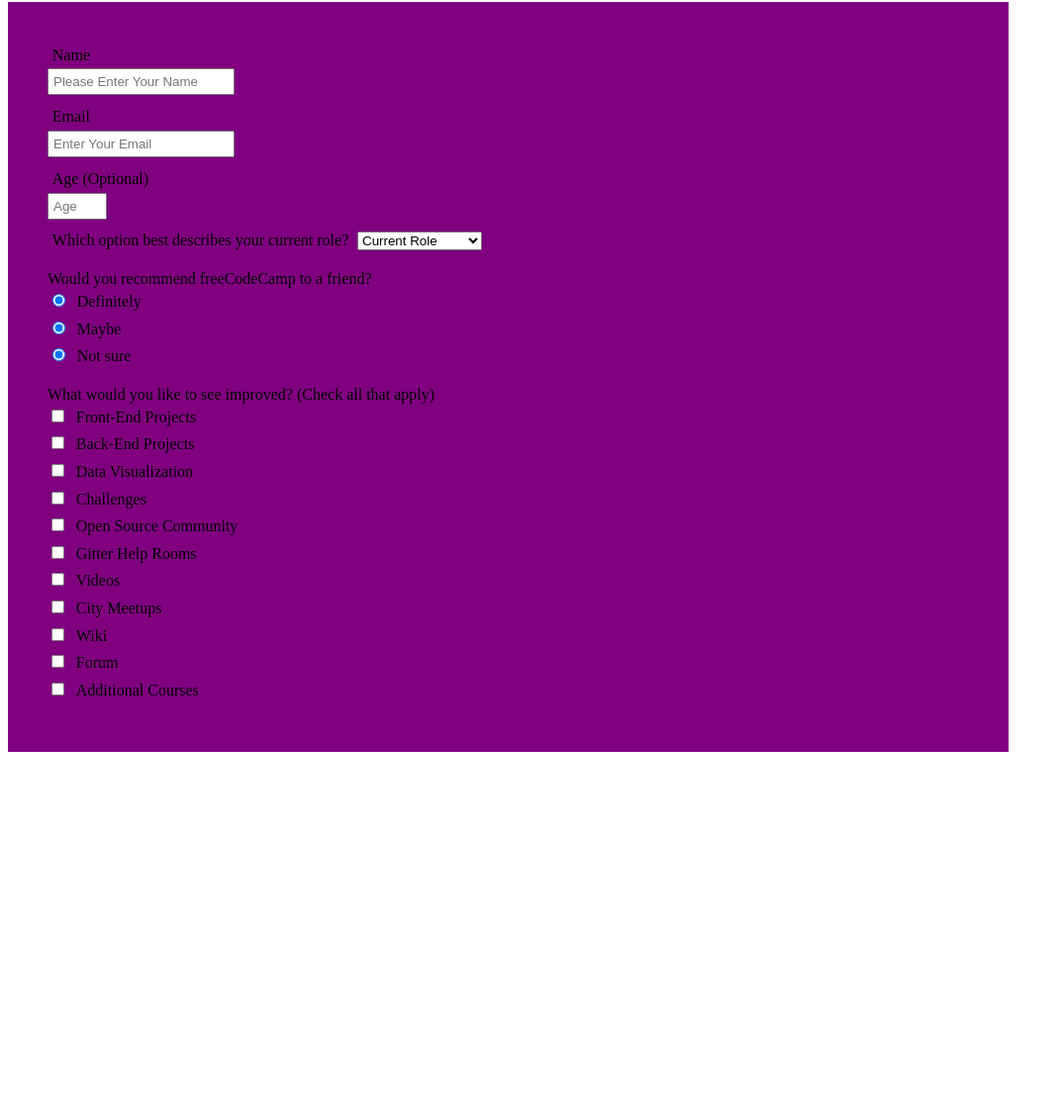
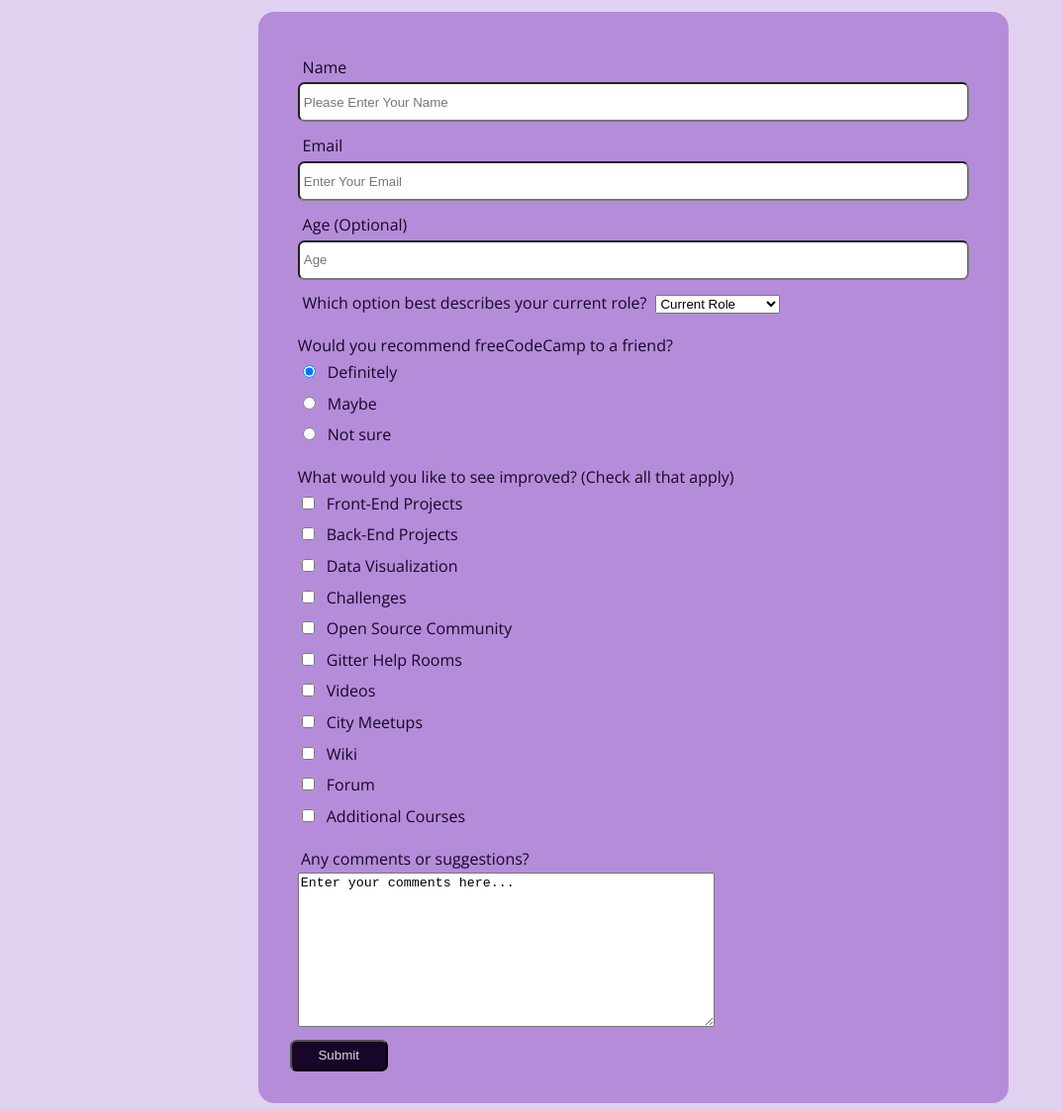
Before and after one commit to courtneyburch/FCC-Survey-Form, a plain HTML site: page index.html in a window 1280 px wide. Shown: the part 112-1235 px from the top of the page at 99% size, without its empty margins (0-1074 px from the left). Before the commit the page ends 880 px from the top, so only its background shows below. Drawn offline with nearby package versions, Linux system fonts and the light colour scheme.

Commit message:
project complete

```diff
--- a/index.html
+++ b/index.html
@@ -7,7 +7,6 @@
     <title>Free Code Camp Survey Form</title>
     <link rel="stylesheet" href="/styles.css">
 </head>
-<div class="container">
 <body>
     <header>
         <h1 id="title">freeCodeCamp Survey Form</h1>
@@ -19,17 +18,18 @@
 
             <div class="input-block">
                 <label for="name" id="name-label">Name</label>
-                <input type="text" id="name" name="Name" placeholder="Please Enter Your Name">
+                <input type="text" id="name" name="Name" placeholder="Please Enter Your Name" required>
             </div>
             <div class="input-block">
 
                 <label for="email" id="email-label">Email</label>
-                <input type="email" id="email" name="Email" placeholder="Enter Your Email">
+                <input type="email" id="email" name="Email" placeholder="Enter Your Email"
+                required>
             </div>
 
             <div class="input-block">
                 <label for="number" id="number-label">Age (Optional)</label>
-                <input type="number" min="10" max="99" id="number-label" name="Age" placeholder="Age">
+                <input type="number" min="10" max="99" id="number" name="Age" placeholder="Age">
             </div>
 
             <div class="input-block">
@@ -45,19 +45,20 @@
             </div>
             <div class="input-block">
                 <ul>Would you recommend freeCodeCamp to a friend?
-                    <li><input name="definitely" type="radio" id="definitely" checked="checked">
+                    <li><input type="radio" name="recommend" id="definitely" value="definitely" checked="checked">
                         <label for="definitely">Definitely</label>
                     </li>
 
-                    <li><input name="maybe" type="radio" id="maybe" checked="checked">
+                    <li><input type="radio" name="recommend" id="maybe" value="maybe">
                         <label for="maybe">Maybe</label></li>
                     <li>
-                        <input name="not-sure" type="radio" id="not-sure" checked="checked">
+                        <input type="radio" name="recommend" id="not-sure" value="not-sure">
                         <label for="not-sure">Not sure</label>
                     </li>
                 </ul>
 
             </div>
+
             <div class="input-block">
                 <ul>What would you like to see improved? (Check all that apply)
                     <li><input type="checkbox" name="front-end" id="front-end" value="front-end">
@@ -87,15 +88,13 @@
                 </ul>
             </div>
 
-
-
-
-
-
-
+            <div class="input-block">
+                <p>Any comments or suggestions?</p>
+                <textarea name="comments" id="comments" cols="50" rows="10">Enter your comments here...</textarea>
+            </div>
+            <input type="submit" id="submit">
             </form>
         </div>
     </main>
 </body>
-</div>
 </html>
--- a/styles.css
+++ b/styles.css
@@ -1,21 +1,37 @@
+@import url('https://fonts.googleapis.com/css2?family=Open+Sans:ital,wght@0,400;0,700;1,400&display=swap');
+
 *{
     box-sizing: border-box;
 }
-
+body{
+    background-color: hsl(272, 50%, 88%);
+    color: hsl(272, 75%, 9%);
+    font-family: 'Open Sans', sans-serif;
+}
 header h1, p{
     text-align: center;
 }
+header p{
+    font-style: italic;
+}
 
 .form-area{
-    align: center;
     padding: 2em 2em;
-    background-color: purple;
-    max-width: 80%;
+    background-color: hsl(272, 50%, 70%);
+    max-width: 60%;
+    margin: auto;
+    border-radius: 1em;
+    color: hsl(272, 75%, 9%)
 }
 
+#name, #email, #number{
+    width: 100%;
+    height: 3em;
+}
 input, label{
     display: block;
     padding: 0.3em;
+    border-radius: 0.5em;
 }
 ul{
     padding: 0;
@@ -31,4 +47,18 @@ ul li input, label{
 .input-block{
     text-align: left;
     margin: 0.5em;
+
+}.input-block p{
+    text-align: left;
+    margin: 0.2em;
 }
+#submit{
+    padding: 0.5em 2em;
+    background-color: hsl(272, 75%, 9%);
+    color: hsl(272, 50%, 88%);
+}
+
+#submit:hover, #submit:focus{
+    background-color:hsl(272, 50%, 88%);;
+    color:hsl(272, 75%, 9%);
+}
```
